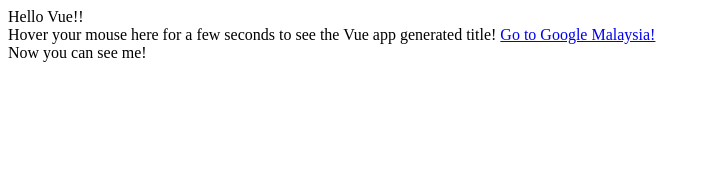
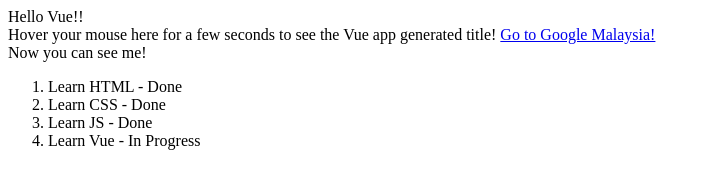
Before and after one commit to Fadhil-webdev/Fadhil-webdev.github.io, a plain HTML site: page vuejs/index.html in a window 1280 px wide. Shown: the whole page, without its empty margins (0-709 px from the left). Drawn offline with nearby package versions, Linux system fonts and the light colour scheme.

Commit message:
added v for

```diff
--- a/vuejs/index.html
+++ b/vuejs/index.html
@@ -21,6 +21,14 @@
     <div id="app-3">
         <span v-if="seen">Now you can see me!</span>
         <span v-else>Seen value is false!</span>
+
+    </div>
+    <div id = "app-4">
+        <ol>
+            <li v-for="item in todos">
+                {{item.text}}
+            </li>
+        </ol>
     </div>
 
     <!-- Vue app script must be added before the closing tag of <body>-->
--- a/vuejs/scripts/index.js
+++ b/vuejs/scripts/index.js
@@ -20,3 +20,15 @@ var app3 = new Vue({
         seen: true
     }
 })
+
+var app4 = new Vue({
+    el:"#app-4",
+    data:{
+        todos: [
+            {text: "Learn HTML - Done"},
+            {text: "Learn CSS - Done"},
+            {text: "Learn JS - Done"},
+            {text: "Learn Vue - In Progress"}
+        ]
+    }
+});
```
